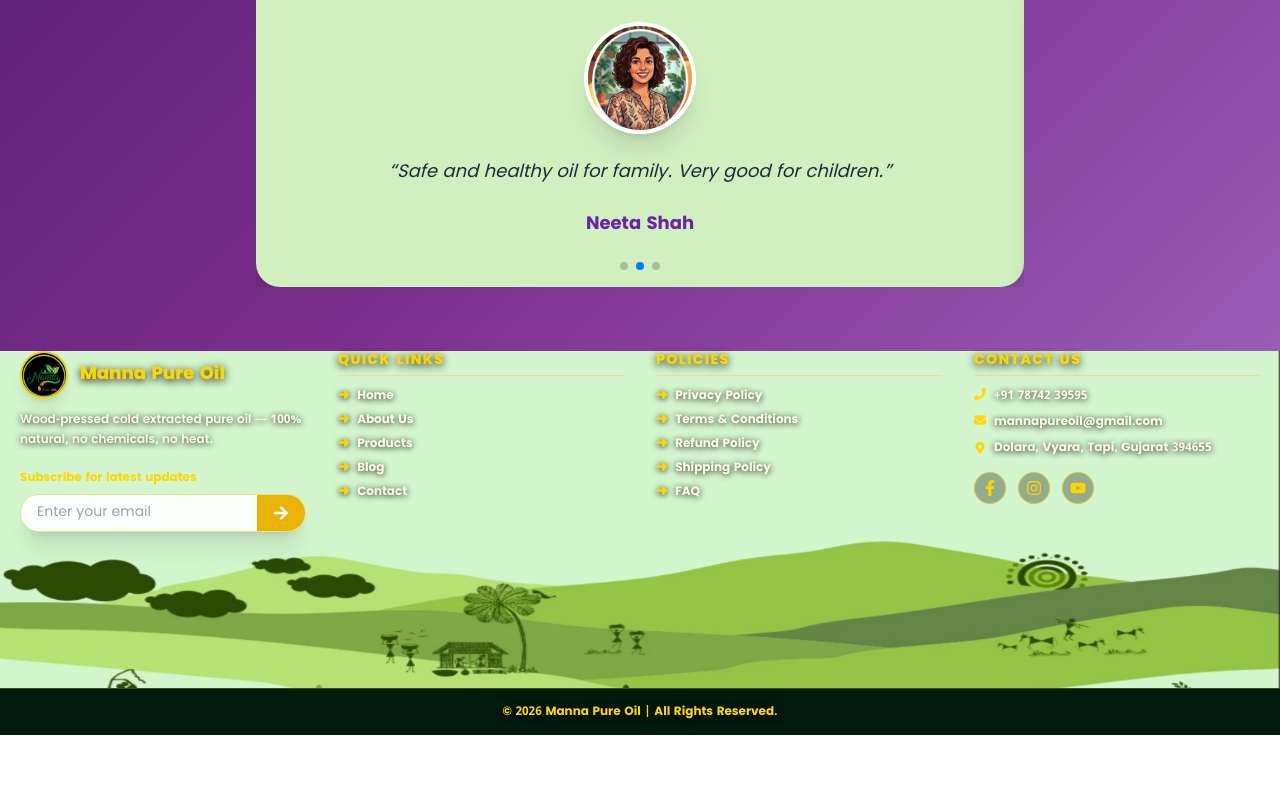
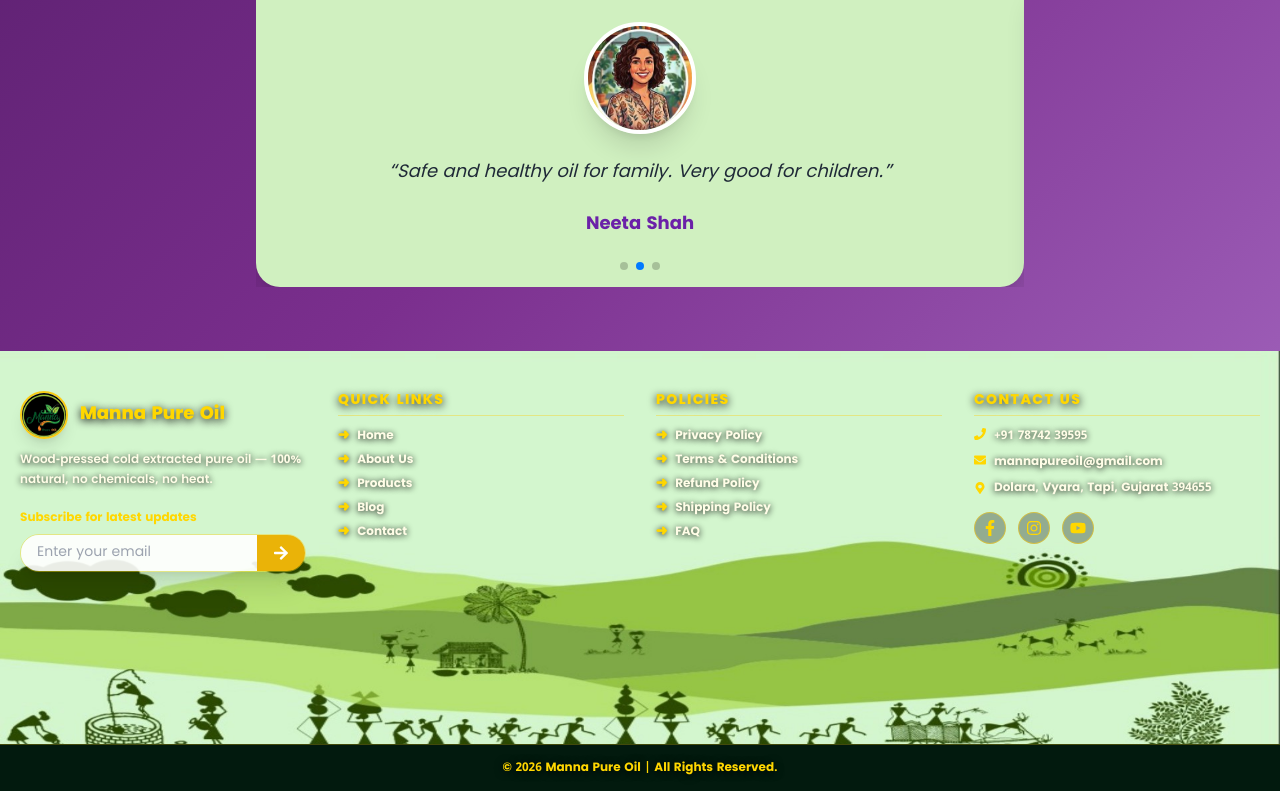
Before and after one commit to gamitvipul1011/manna-pure-oil, a React (Vite) app: page / in a window 1280 px wide. Shown: the part 2843-3634 px from the top of the page. Before the commit the page ends 3578 px from the top, so only its background shows below. Built offline with nearby package versions, Linux system fonts and the light colour scheme.

Commit message:
Update Footer.jsx

```diff
--- a/src/components/Footer.jsx
+++ b/src/components/Footer.jsx
@@ -94,7 +94,7 @@
           pointerEvents: "none",
           zIndex: 0,
         }} />
-        <div className="max-w-7xl mx-auto w-full px-5 pt-0 pb-4 grid grid-cols-1 sm:grid-cols-2 md:grid-cols-4 gap-8"
+        <div className="max-w-7xl mx-auto w-full px-5 pt-10 pb-8 grid grid-cols-1 sm:grid-cols-2 md:grid-cols-4 gap-8"
           style={{ position: "relative", zIndex: 1 }}>
 
           {/* COL 1: BRAND */}
```
